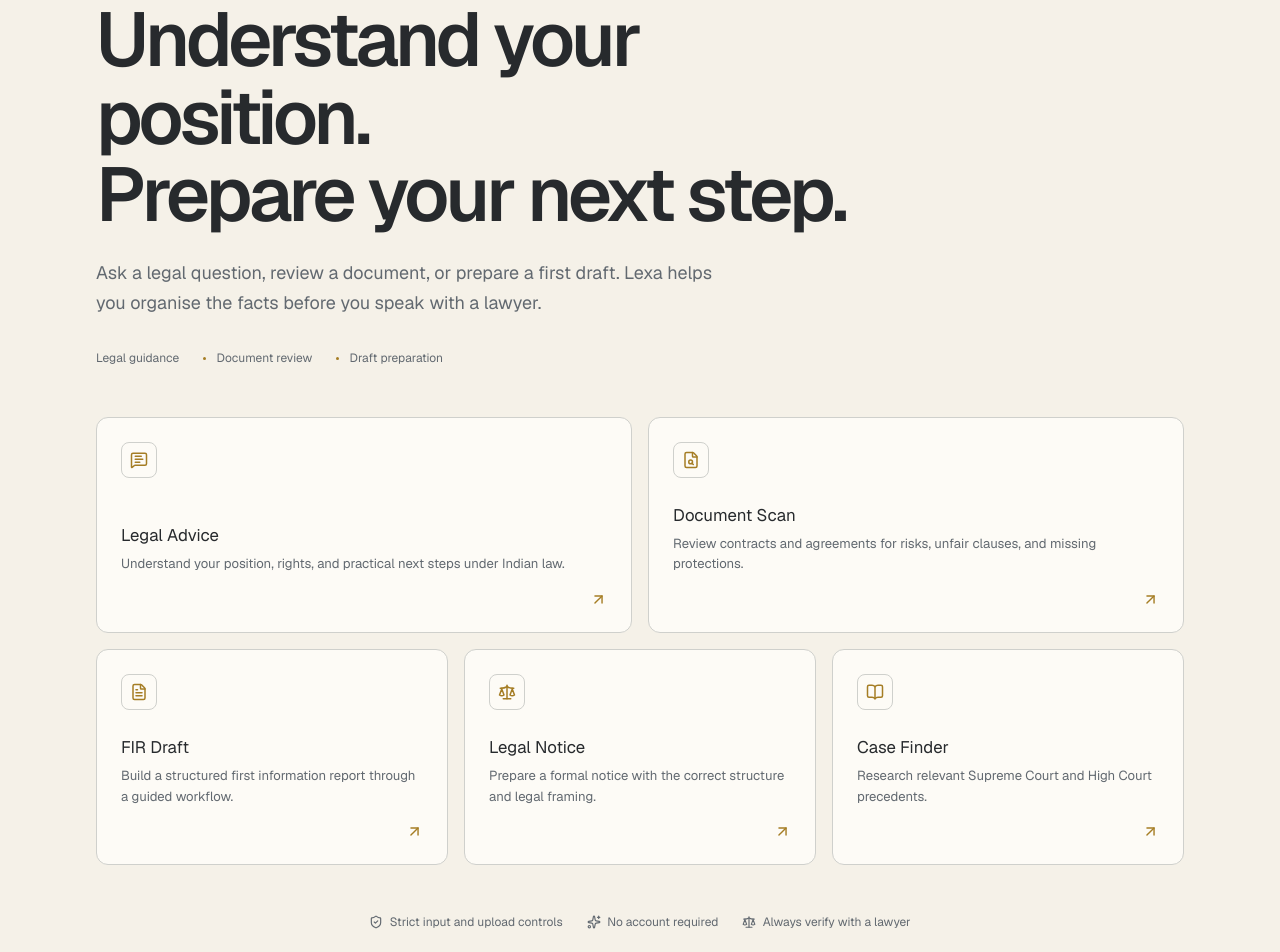
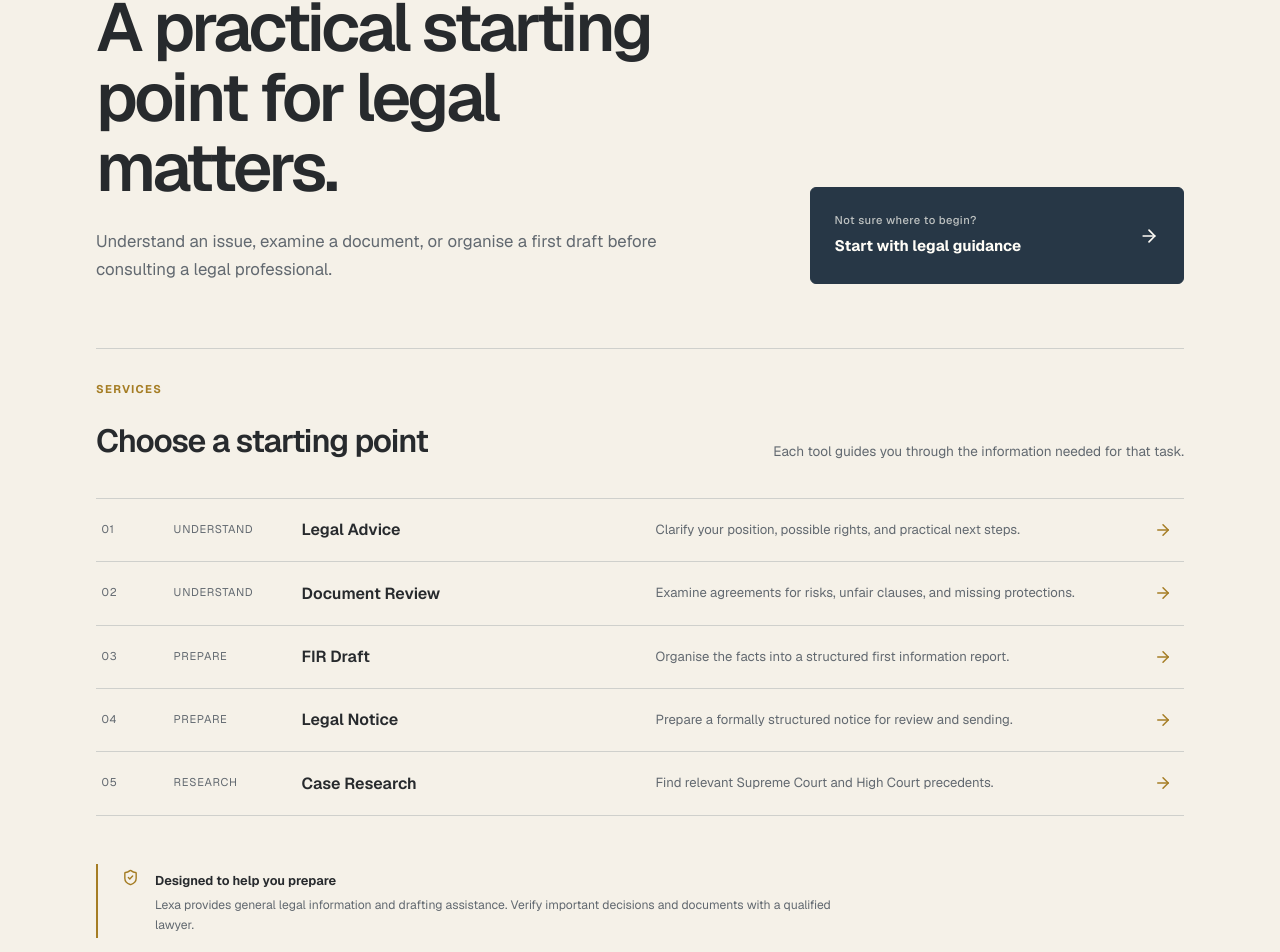
Before and after one commit to ptej06907-glitch/LEXA, a React (Vite) app: page / in a window 1280 px wide. Shown: the part 177-1129 px from the top of the page. Built offline with nearby package versions, Linux system fonts and the light colour scheme; no server answers.

Commit message:
Redesign homepage as legal service directory

```diff
--- a/src/App.jsx
+++ b/src/App.jsx
@@ -1,7 +1,7 @@
 import { AnimatePresence, motion } from 'motion/react'
 import { useState } from 'react'
 import { BrowserRouter, Link, Route, Routes, useLocation } from 'react-router-dom'
-import { ArrowUpRight, BookOpen, FileSearch, FileText, Menu, MessageSquareText, Scale, ShieldCheck, Sparkles, X } from 'lucide-react'
+import { ArrowRight, Menu, ShieldCheck, X } from 'lucide-react'
 import LegalAdvisor from './pages/LegalAdvisor'
 import DocumentScanner from './pages/DocumentScanner'
 import FIRGenerator from './pages/FIRGenerator'
@@ -18,11 +18,11 @@
 ]
 
 const tools = [
-  { path: '/advisor', title: 'Legal Advice', copy: 'Understand your position, rights, and practical next steps under Indian law.', icon: MessageSquareText, featured: true },
-  { path: '/scanner', title: 'Document Scan', copy: 'Review contracts and agreements for risks, unfair clauses, and missing protections.', icon: FileSearch, featured: true },
-  { path: '/fir', title: 'FIR Draft', copy: 'Build a structured first information report through a guided workflow.', icon: FileText },
-  { path: '/notice', title: 'Legal Notice', copy: 'Prepare a formal notice with the correct structure and legal framing.', icon: Scale },
-  { path: '/judgments', title: 'Case Finder', copy: 'Research relevant Supreme Court and High Court precedents.', icon: BookOpen },
+  { number: '01', group: 'Understand', path: '/advisor', title: 'Legal Advice', copy: 'Clarify your position, possible rights, and practical next steps.' },
+  { number: '02', group: 'Understand', path: '/scanner', title: 'Document Review', copy: 'Examine agreements for risks, unfair clauses, and missing protections.' },
+  { number: '03', group: 'Prepare', path: '/fir', title: 'FIR Draft', copy: 'Organise the facts into a structured first information report.' },
+  { number: '04', group: 'Prepare', path: '/notice', title: 'Legal Notice', copy: 'Prepare a formally structured notice for review and sending.' },
+  { number: '05', group: 'Research', path: '/judgments', title: 'Case Research', copy: 'Find relevant Supreme Court and High Court precedents.' },
 ]
 
 function Navbar() {
@@ -66,28 +66,41 @@
 
 function Home() {
   return (
-    <main className="hero">
-      <header className="hero__intro">
-        <p className="hero__eyebrow"><span aria-hidden="true" />Built for Indian law</p>
-        <h1 className="hero__heading">Understand your position.<br />Prepare your next step.</h1>
-        <p className="hero__subheading">
-          Ask a legal question, review a document, or prepare a first draft. Lexa helps you organise the facts before you speak with a lawyer.
-        </p>
-        <div className="hero__scope" aria-label="Lexa capabilities">
-          <span>Legal guidance</span>
-          <span>Document review</span>
-          <span>Draft preparation</span>
+    <main className="home">
+      <section className="home__opening" aria-labelledby="home-title">
+        <header className="home__intro">
+          <p className="home__kicker">Lexa · Indian legal tools</p>
+          <h1 id="home-title">A practical starting point for legal matters.</h1>
+          <p>Understand an issue, examine a document, or organise a first draft before consulting a legal professional.</p>
+        </header>
+        <Link className="home__primary-action" to="/advisor">
+          <span><small>Not sure where to begin?</small><strong>Start with legal guidance</strong></span>
+          <ArrowRight size={20} aria-hidden="true" />
+        </Link>
+      </section>
+
+      <section className="service-index" aria-labelledby="services-title">
+        <header className="service-index__header">
+          <div><p className="section-label">Services</p><h2 id="services-title">Choose a starting point</h2></div>
+          <p>Each tool guides you through the information needed for that task.</p>
+        </header>
+        <div className="service-index__list">
+          {tools.map(({ number, group, path, title, copy }) => (
+            <Link key={path} className="service-row" to={path}>
+              <span className="service-row__number">{number}</span>
+              <span className="service-row__group">{group}</span>
+              <h3>{title}</h3>
+              <p>{copy}</p>
+              <ArrowRight className="service-row__arrow" size={18} aria-hidden="true" />
+            </Link>
+          ))}
         </div>
-      </header>
-      <div className="tool-grid">
-        {tools.map(({ path, title, copy, icon: Icon, featured }) => (
-          <Link key={path} className={`tool-card${featured ? ' tool-card--featured' : ''}`} to={path}>
-            <span className="tool-card__icon"><Icon size={18} aria-hidden="true" /></span>
-            <h2>{title}</h2><p>{copy}</p><ArrowUpRight className="tool-card__arrow" size={17} aria-hidden="true" />
-          </Link>
-        ))}
-      </div>
-      <div className="trust-strip"><span><ShieldCheck size={14} /> Strict input and upload controls</span><span><Sparkles size={14} /> No account required</span><span><Scale size={14} /> Always verify with a lawyer</span></div>
+      </section>
+
+      <aside className="home__notice" aria-label="Important information">
+        <ShieldCheck size={17} aria-hidden="true" />
+        <div><strong>Designed to help you prepare</strong><p>Lexa provides general legal information and drafting assistance. Verify important decisions and documents with a qualified lawyer.</p></div>
+      </aside>
     </main>
   )
 }
--- a/src/index.css
+++ b/src/index.css
@@ -128,19 +128,42 @@
 .theme-toggle:focus-visible { outline: 2px solid var(--color-gold); outline-offset: 2px; }
 .theme-toggle--mobile { display: none; }
 
-.hero {
-   flex: 1; display: flex; flex-direction: column; align-items: stretch;
-   padding: 8.5rem var(--space-xl) var(--space-4xl);
-   max-width: var(--max-width-content); margin: 0 auto; width: 100%;
- }
- .hero__intro { max-width: 49rem; text-align: left; }
- .hero__eyebrow { display: flex; align-items: center; gap: .7rem; margin: 0 0 var(--space-lg); color: var(--color-gold); font-size: .72rem; font-weight: 650; letter-spacing: .12em; text-transform: uppercase; }
- .hero__eyebrow span { width: 2rem; height: 1px; background: var(--color-gold); }
- .hero__heading { margin: 0 0 var(--space-lg); font-size: clamp(2.65rem, 6vw, 4.75rem); font-weight: 580; letter-spacing: -.052em; line-height: 1.02; color: var(--color-text-primary); }
- .hero__subheading { margin: 0; max-width: 39rem; font-size: clamp(1rem, 1.8vw, 1.125rem); color: var(--color-text-secondary); line-height: 1.65; }
- .hero__scope { display: flex; flex-wrap: wrap; gap: .65rem 1.5rem; margin-top: var(--space-xl); color: var(--color-text-secondary); font-size: .75rem; }
- .hero__scope span { display: inline-flex; align-items: center; gap: .65rem; }
- .hero__scope span:not(:first-child)::before { width: 3px; height: 3px; border-radius: 50%; background: var(--color-gold); content: ''; }
+.home { width: 100%; max-width: var(--max-width-content); margin: 0 auto; padding: 8.5rem var(--space-xl) var(--space-4xl); }
+.home__opening { display: grid; grid-template-columns: minmax(0, 1.25fr) minmax(17rem, .75fr); align-items: end; gap: clamp(2rem, 7vw, 6rem); padding-bottom: var(--space-3xl); }
+.home__intro { max-width: 43rem; }
+.home__kicker, .section-label { margin: 0 0 var(--space-md); color: var(--color-gold); font-size: .7rem; font-weight: 700; letter-spacing: .12em; text-transform: uppercase; }
+.home__intro h1 { margin: 0 0 var(--space-lg); font-size: clamp(2.5rem, 5.3vw, 4.35rem); font-weight: 590; letter-spacing: -.05em; line-height: 1.03; }
+.home__intro > p:last-child { max-width: 38rem; margin: 0; color: var(--color-text-secondary); font-size: 1.05rem; line-height: 1.7; }
+.home__primary-action { display: flex; align-items: center; justify-content: space-between; gap: var(--space-lg); border: 1px solid var(--color-primary-action); border-radius: var(--radius-sm); background: var(--color-primary-action); color: var(--color-on-primary); padding: var(--space-lg); text-decoration: none; transition: background-color var(--transition-fast), border-color var(--transition-fast), transform var(--transition-fast); }
+.home__primary-action small, .home__primary-action strong { display: block; }
+.home__primary-action small { margin-bottom: .25rem; color: color-mix(in srgb, var(--color-on-primary) 70%, transparent); font-size: .7rem; font-weight: 500; letter-spacing: .04em; }
+.home__primary-action strong { font-size: .95rem; }
+.home__primary-action svg { flex: 0 0 auto; transition: transform var(--transition-fast); }
+.home__primary-action:hover { border-color: var(--color-gold); background: var(--color-primary-action-hover); }
+.home__primary-action:hover svg { transform: translateX(4px); }
+.home__primary-action:active { transform: scale(.985); }
+.home__primary-action:focus-visible { outline: 2px solid var(--color-gold); outline-offset: 3px; }
+
+.service-index { border-top: 1px solid var(--color-border); }
+.service-index__header { display: grid; grid-template-columns: 1fr 1fr; gap: var(--space-xl); align-items: end; padding: var(--space-xl) 0; }
+.service-index__header h2 { margin: 0; font-size: clamp(1.45rem, 3vw, 2rem); font-weight: 600; letter-spacing: -.035em; }
+.service-index__header > p { max-width: 26rem; margin: 0 0 .2rem auto; color: var(--color-text-secondary); font-size: .85rem; line-height: 1.6; }
+.service-index__list { border-bottom: 1px solid var(--color-border); }
+.service-row { display: grid; grid-template-columns: 3.5rem 7rem minmax(11rem, .7fr) minmax(15rem, 1fr) 1.5rem; align-items: center; gap: var(--space-md); border-top: 1px solid var(--color-border); color: var(--color-text-primary); padding: 1.15rem .35rem; text-decoration: none; transition: background-color var(--transition-fast), color var(--transition-fast), padding var(--transition-fast); }
+.service-row__number, .service-row__group { color: var(--color-text-secondary); font-size: .7rem; letter-spacing: .06em; text-transform: uppercase; }
+.service-row h3 { margin: 0; font-size: 1rem; font-weight: 620; }
+.service-row p { margin: 0; color: var(--color-text-secondary); font-size: .82rem; line-height: 1.55; }
+.service-row__arrow { color: var(--color-gold); transition: transform var(--transition-fast); }
+.service-row:hover { background: var(--color-accent-muted); padding-right: .75rem; padding-left: .75rem; }
+.service-row:hover .service-row__number, .service-row:hover .service-row__group { color: var(--color-gold); }
+.service-row:hover .service-row__arrow { transform: translateX(3px); }
+.service-row:active { background: var(--color-accent-strong); }
+.service-row:focus-visible { position: relative; z-index: 1; outline: 2px solid var(--color-gold); outline-offset: 2px; }
+
+.home__notice { display: grid; grid-template-columns: auto 1fr; gap: var(--space-md); max-width: 47rem; margin-top: var(--space-2xl); border-left: 2px solid var(--color-gold); padding: .2rem 0 .2rem var(--space-lg); }
+.home__notice > svg { margin-top: .15rem; color: var(--color-gold); }
+.home__notice strong { font-size: .8rem; font-weight: 650; }
+.home__notice p { margin: .25rem 0 0; color: var(--color-text-secondary); font-size: .76rem; line-height: 1.6; }
 
  .cta-button {
    display: inline-flex; align-items: center; justify-content: center;
@@ -367,19 +390,6 @@
 .legal-paper__content a { color: #57471d; }
 .legal-paper__disclaimer { margin: var(--space-xl) 0 0; border-top: 1px solid #cbc4b7; padding-top: var(--space-md); color: #6f6759; font-family: var(--font-family); font-size: .72rem; line-height: 1.55; }
 
-.tool-grid { display: grid; grid-template-columns: repeat(12,minmax(0,1fr)); gap: var(--space-md); width: 100%; margin-top: var(--space-2xl); text-align: left; }
-.tool-card { grid-column: span 4; display: flex; min-height: 12rem; flex-direction: column; border: 1px solid var(--color-border); border-radius: var(--radius-lg); background: var(--color-surface); color: var(--color-text-primary); padding: var(--space-lg); text-decoration: none; transition: border-color var(--transition-base),background-color var(--transition-base),transform var(--transition-fast),box-shadow var(--transition-base); }
-.tool-card--featured { grid-column: span 6; }
-.tool-card:hover { border-color: var(--color-gold); background: color-mix(in srgb,var(--color-surface) 78%,var(--color-gold)); box-shadow: var(--shadow-card-hover); transform: translateY(-3px); }
-.tool-card:active { transform: scale(.985); }
-.tool-card:focus-visible { outline: 2px solid var(--color-gold); outline-offset: 3px; }
-.tool-card__icon { display: grid; place-items: center; width: 2.25rem; height: 2.25rem; margin-bottom: auto; border: 1px solid var(--color-border); border-radius: var(--radius-md); color: var(--color-gold); }
-.tool-card h2 { margin: var(--space-lg) 0 .35rem; font-size: 1.05rem; }
-.tool-card p { margin: 0; color: var(--color-text-secondary); font-size: .82rem; line-height: 1.55; }
-.tool-card__arrow { align-self: flex-end; margin-top: var(--space-md); color: var(--color-gold); }
-.trust-strip { display: flex; flex-wrap: wrap; justify-content: center; gap: var(--space-lg); margin-top: var(--space-2xl); color: var(--color-text-secondary); font-size: .75rem; }
-.trust-strip span { display: inline-flex; align-items: center; gap: .4rem; }
-
 .mobile-menu-button { display: none; border: 1px solid var(--color-border); border-radius: var(--radius-md); background: transparent; color: var(--color-text-primary); padding: .45rem; cursor: pointer; }
 .mobile-menu-button:hover { border-color: var(--color-gold); background: var(--color-accent-strong); color: var(--color-gold); }
 .mobile-menu-button:focus-visible { outline: 2px solid var(--color-gold); outline-offset: 2px; }
@@ -398,11 +408,19 @@
 .composer__hint { color: var(--color-text-secondary); font-size: .72rem; }
 
 @media (max-width: 760px) {
-  .hero { padding: 7rem var(--space-md) var(--space-3xl); }
-  .hero__heading { font-size: clamp(2.35rem, 12vw, 3.5rem); }
-  .hero__heading br { display: none; }
-  .hero__scope { gap: .5rem 1rem; }
-  .hero__scope span:not(:first-child)::before { display: none; }
+  .home { padding: 6.75rem var(--space-md) var(--space-3xl); }
+  .home__opening { grid-template-columns: 1fr; gap: var(--space-xl); padding-bottom: var(--space-2xl); }
+  .home__intro h1 { font-size: clamp(2.4rem, 12vw, 3.5rem); }
+  .home__primary-action { max-width: 28rem; }
+  .service-index__header { grid-template-columns: 1fr; gap: var(--space-sm); }
+  .service-index__header > p { margin-left: 0; }
+  .service-row { grid-template-columns: 2.25rem 1fr 1.5rem; gap: .35rem var(--space-sm); padding: 1rem .2rem; }
+  .service-row__number { grid-row: 1 / span 2; align-self: start; padding-top: .2rem; }
+  .service-row__group { grid-column: 2; }
+  .service-row h3 { grid-column: 2; }
+  .service-row p { grid-column: 2 / 4; margin-top: .25rem; }
+  .service-row__arrow { grid-column: 3; grid-row: 1 / span 2; }
+  .service-row:hover { padding-right: .45rem; padding-left: .45rem; }
   .page-shell { padding: 6rem var(--space-md) var(--space-3xl); }
   .field-grid { grid-template-columns: 1fr; }
   .result-header { align-items: flex-start; flex-direction: column; }
@@ -422,8 +440,6 @@
   .document-toolbar .result-actions { width: 100%; }
   .document-toolbar .result-actions button { flex: 1; padding-inline: .7rem; }
   .legal-paper { min-height: 30rem; }
-  .tool-grid { grid-template-columns: 1fr; }
-  .tool-card,.tool-card--featured { grid-column: auto; min-height: 10rem; }
   .research-layout { grid-template-columns: 1fr; }
   .research-filters .pill-group { display: flex; }
   .toast { right: 1rem; bottom: 1rem; }
```
